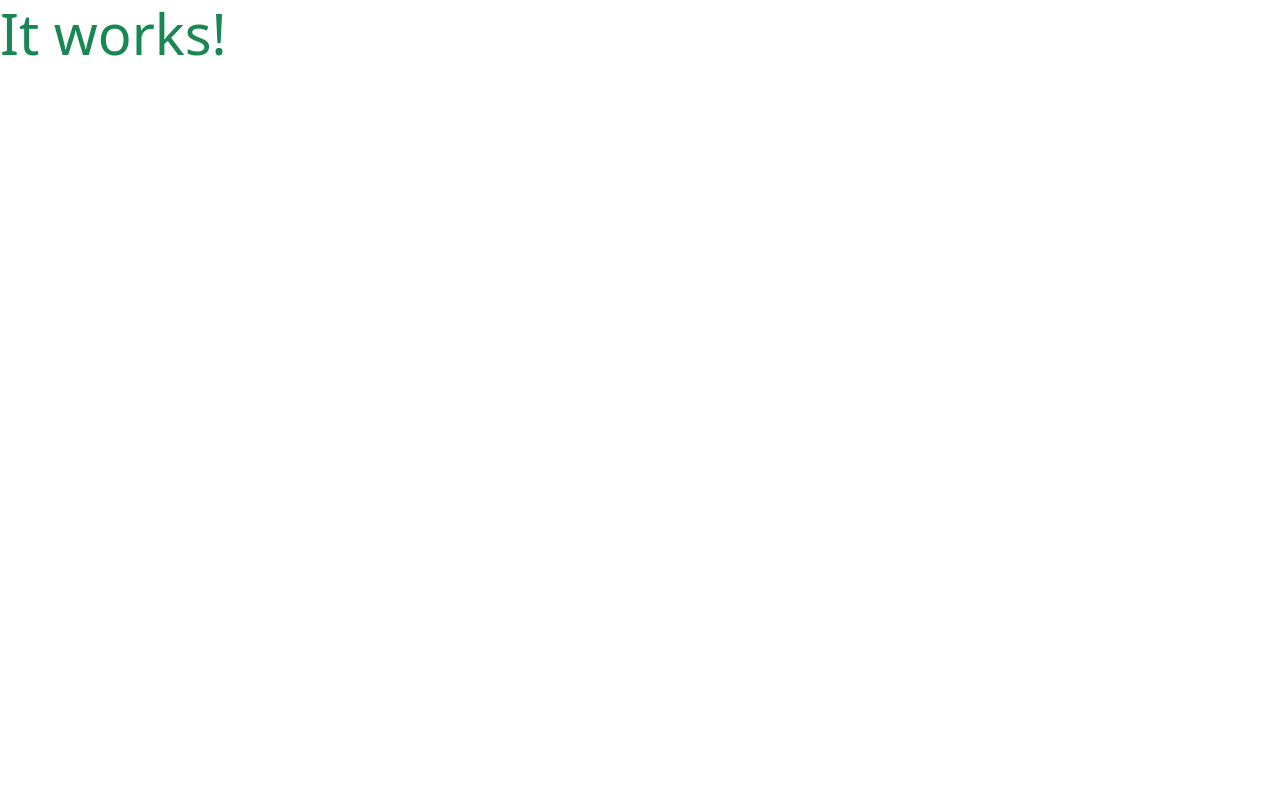
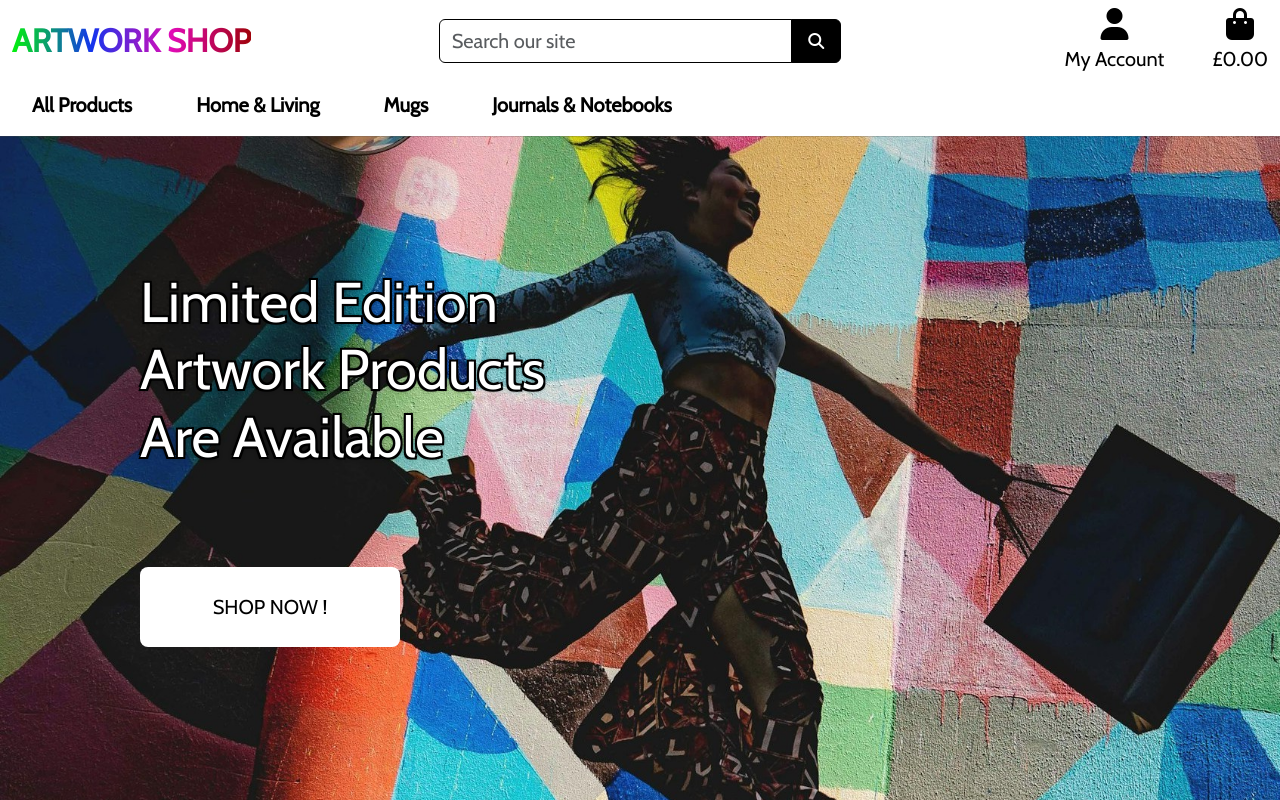
Before and after one commit to ManalAbdulqawi/artwork-online-shop, a Django app: page / in a window 1280 px wide. Before the commit the page is almost empty. Run offline with Django 4.2, Linux system fonts and the light colour scheme; some libraries are stand-ins or nearby versions.

Commit message:
style home bage and make it responsive for mobile

```diff
--- a/artwork_shop/settings.py
+++ b/artwork_shop/settings.py
@@ -144,6 +144,12 @@ USE_TZ = True
 # Static files (CSS, JavaScript, Images)
 # https://docs.djangoproject.com/en/4.2/howto/static-files/
 
+STATIC_URL = '/static/'
+STATICFILES_DIRS = (os.path.join(BASE_DIR, 'static'),)
+
+MEDIA_URL = '/media/'
+MEDIA_ROOT = os.path.join(BASE_DIR, 'media')
+
 STATIC_URL = 'static/'
 
 # Default primary key field type
--- a/artwork_shop/urls.py
+++ b/artwork_shop/urls.py
@@ -16,11 +16,12 @@ Including another URLconf
 """
 from django.contrib import admin
 from django.urls import path, include
+from django.conf import settings
+from django.conf.urls.static import static
 
 urlpatterns = [
     path('admin/', admin.site.urls),
     path('accounts/', include('allauth.urls')),
     path('', include('home.urls')),
 
-
-]
+] + static(settings.MEDIA_URL, document_root=settings.MEDIA_ROOT)
--- a/home/templates/home/index.html
+++ b/home/templates/home/index.html
@@ -2,6 +2,27 @@
 
 {% load static %}
 
+{% block page_header %}
+    <div class="container header-container">
+        <div class="row">
+            <div class="col"></div>
+        </div>
+    </div>
+{% endblock %}
+
 {% block content %}
-    <h1 class="display-4 text-success">It works!</h1>
+    <div class="container h-100">
+        <div class="row h-100">
+            <div class="col-7 col-md-6 my-auto">
+                <h1 class="display-4 logo-font text-shadowh1">
+                   Limited Edition Artwork Products Are Available
+                </h1>
+                <div class="extra-margin">
+                    <h4>
+                        <a href="" class="shop-now-button btn btn-lg text-uppercase py-4">Shop Now !</a>
+                    </h4>
+                </div>
+            </div>
+        </div>
+    </div>
 {% endblock %}
--- /dev/null
+++ b/static/css/base.css
@@ -0,0 +1,103 @@
+html {
+    height: 100%;
+}
+
+body {
+    background: url('/media/homepage_background.jpg') no-repeat center center fixed;
+    background-size: cover;
+    height: calc(100vh - 164px);
+    color: #555;
+    font-family: 'Cabin';
+}
+
+/* from Bulma */
+.icon {
+    align-items: center;
+    display: inline-flex;
+    justify-content: center;
+    height: 1.5rem;
+    width: 1.5rem;
+}
+
+.logo {
+    font-size: 2rem;
+    font-weight: 900;
+    background: linear-gradient(to right, #03f10b, #1434ed,rgb(225, 11, 182),rgb(159, 2, 10));
+    -webkit-background-clip: text; /* for Safari/Chrome */
+    background-clip: text;
+    color: transparent; /* hide original text color */
+    -webkit-text-fill-color: transparent; /* for Safari */
+    text-transform: uppercase;
+}
+
+.extra-margin {
+  margin-top: 6rem;   /* example size, adjust as needed */
+  margin-bottom: 3rem; /* or just margin-top if only spacing needed */
+}
+
+.main-logo-link {
+    width: fit-content;
+}
+.text-shadowh1{
+   color: white;
+   text-shadow:
+    -2px -2px 0 #000,
+    2px -2px 0 #000,
+    -2px 2px 0 #000,
+    2px 2px 0 #000,
+    0 0 5px #000; /* optional: adds a glow or soft border */
+}
+.shop-now-button {
+    background: white;
+    color: black;
+    min-width: 260px;
+}
+
+.btn-black {
+    background: black;
+    color: white;
+}
+.search-input{
+    width:50rem;
+}
+.shop-now-button:hover,
+.shop-now-button:active,
+.shop-now-button:focus,
+.btn-black:hover,
+.btn-black:active,
+.btn-black:focus {
+    background: black;
+    color: white;
+}
+
+.text-black {
+    color: #000 !important;
+}
+
+.border-black {
+    border: 1px solid black !important;
+}
+
+/* -------------------------------- Media Queries */
+
+/* Slightly larger container on xl screens */
+@media (min-width: 1200px) {
+  .container {
+    max-width: 80%;
+  }
+}
+
+/* fixed top navbar only on medium and up */
+@media (min-width: 992px) {
+    .fixed-top-desktop-only {
+        position: fixed;
+        top: 0;
+        right: 0;
+        left: 0;
+        z-index: 1030;
+    }
+
+    .header-container {
+        padding-top: 164px;
+    }
+}
--- a/templates/allauth/base.html
+++ /dev/null
@@ -1,57 +0,0 @@
-{% load static %}
-<!doctype html>
-<html lang="en">
-  <head>
-    {% block meta %}
-    <meta http-equiv="X-UA-Compatible" content="ie=edge">
-    <meta charset="utf-8">
-    <meta name="viewport" content="width=device-width, initial-scale=1">
-    {% endblock %}
-
-    {% block extra_meta %}
-    {% endblock %}
-
-    {% block corecss %}
-    <!-- Bootstrap CSS -->
-    <link href="https://cdn.jsdelivr.net/npm/bootstrap@5.3.8/dist/css/bootstrap.min.css" rel="stylesheet" integrity="sha384-sRIl4kxILFvY47J16cr9ZwB07vP4J8+LH7qKQnuqkuIAvNWLzeN8tE5YBujZqJLB" crossorigin="anonymous">
-    {% endblock %}
-
-    {% block extra_css %}
-    {% endblock %}
-
-    {% block corejs %}
-
-    <!-- Font Awesome -->
-  <script src="https://kit.fontawesome.com/2232679ca6.js" crossorigin="anonymous"></script>
-    <!-- jQuery -->
-  <script src="https://cdn.jsdelivr.net/npm/jquery@3.5.1/dist/jquery.min.js"
-    integrity="sha256-9/aliU8dGd2tb6OSsuzixeV4y/faTqgFtohetphbbj0=" crossorigin="anonymous"></script>
-        <!-- Bootstrap Bundle JS (includes Popper) -->
-  <script src="https://cdn.jsdelivr.net/npm/@popperjs/core@2.11.8/dist/umd/popper.min.js" integrity="sha384-I7E8VVD/ismYTF4hNIPjVp/Zjvgyol6VFvRkX/vR+Vc4jQkC+hVqc2pM8ODewa9r" crossorigin="anonymous"></script>
-  <script src="https://cdn.jsdelivr.net/npm/bootstrap@5.3.8/dist/js/bootstrap.bundle.min.js" integrity="sha384-FKyoEForCGlyvwx9Hj09JcYn3nv7wiPVlz7YYwJrWVcXK/BmnVDxM+D2scQbITxI" crossorigin="anonymous"></script>
-    {% endblock %}
-
-    {% block extra_js %}
-    {% endblock %}
-
-    <title>Artwork Shop {% block extra_title %}{% endblock %}</title>
-
-  </head>
-  <body>
-     <header class="container-fluid fixed-top"></header>
-
-    {% if messages %}
-        <div class="message-container"></div>
-    {% endif %}
-
-    {% block page_header %}
-    {% endblock %}
-
-    {% block content %}
-    {% endblock %}
-
-    {% block postloadjs %}
-    {% endblock %}
-
-  </body>
-</html>
--- /dev/null
+++ b/templates/base.html
@@ -0,0 +1,133 @@
+{% load static %}
+<!doctype html>
+<html lang="en">
+  <head>
+    {% block meta %}
+    <meta http-equiv="X-UA-Compatible" content="ie=edge">
+    <meta charset="utf-8">
+    <meta name="viewport" content="width=device-width, initial-scale=1">
+    {% endblock %}
+
+    {% block extra_meta %}
+    {% endblock %}
+
+    {% block corecss %}
+    <!-- Bootstrap CSS -->
+    <link href="https://cdn.jsdelivr.net/npm/bootstrap@5.3.8/dist/css/bootstrap.min.css" rel="stylesheet" integrity="sha384-sRIl4kxILFvY47J16cr9ZwB07vP4J8+LH7qKQnuqkuIAvNWLzeN8tE5YBujZqJLB" crossorigin="anonymous">
+    <link rel="stylesheet" href="https://fonts.googleapis.com/css?family=Cabin&display=swap">
+    <link rel="stylesheet" href="{% static 'css/base.css' %}">
+    {% endblock %}
+
+    {% block extra_css %}
+    {% endblock %}
+
+    {% block corejs %}
+
+    <!-- Font Awesome -->
+  <script src="https://kit.fontawesome.com/2232679ca6.js" crossorigin="anonymous"></script>
+    <!-- jQuery -->
+  <script src="https://cdn.jsdelivr.net/npm/jquery@3.5.1/dist/jquery.min.js"
+    integrity="sha256-9/aliU8dGd2tb6OSsuzixeV4y/faTqgFtohetphbbj0=" crossorigin="anonymous"></script>
+    <!-- Bootstrap Bundle JS (includes Popper) -->
+  <script src="https://cdn.jsdelivr.net/npm/@popperjs/core@2.11.8/dist/umd/popper.min.js" integrity="sha384-I7E8VVD/ismYTF4hNIPjVp/Zjvgyol6VFvRkX/vR+Vc4jQkC+hVqc2pM8ODewa9r" crossorigin="anonymous"></script>
+  <script src="https://cdn.jsdelivr.net/npm/bootstrap@5.3.8/dist/js/bootstrap.bundle.min.js" integrity="sha384-FKyoEForCGlyvwx9Hj09JcYn3nv7wiPVlz7YYwJrWVcXK/BmnVDxM+D2scQbITxI" crossorigin="anonymous"></script>
+    {% endblock %}
+
+    {% block extra_js %}
+    {% endblock %}
+
+    <title>Artwork Shop {% block extra_title %}{% endblock %}</title>
+
+  </head>
+  <body>
+     <header class="container-fluid fixed-top">
+     <div id="topnav" class="row bg-white pt-lg-2 d-none d-lg-flex">
+      <div class="col-12 col-lg-4  my-auto py-1 py-lg-0 text-center text-lg-left">
+        <a href="{% url 'home' %}" class="nav-link main-logo-link">
+          <h2 class="logo my-0">Artwork Shop</h2>
+        </a>
+      </div>
+  <div class="col-12 col-lg-4 my-auto py-1 py-lg-0">
+  <form method="GET" action="">
+    <div class="input-group w-100">
+      <input class="form-control border border-black  fs-5" type="text" name="q" placeholder="Search our site">
+      <button class="btn btn-black border border-black rounded-end" type="submit">
+        <span class="icon">
+          <i class="fas fa-search"></i>
+        </span>
+      </button>
+    </div>
+  </form>
+</div>
+<div class="col-12 col-lg-4 my-auto py-1 py-lg-0">
+  <ul class="d-flex justify-content-end align-items-center mb-0 gap-5 list-unstyled">
+    <!-- My Account Dropdown -->
+    <li class="dropdown">
+      <a class="text-black nav-link" href="#" id="user-options" data-bs-toggle="dropdown" aria-haspopup="true" aria-expanded="false">
+        <div class="d-flex flex-column align-items-center">
+          <i class="fas fa-user fa-2x mb-1"></i> <!-- Margin bottom for spacing -->
+          <small class="m-0 fs-5">My Account</small>
+        </div>
+      </a>
+      <div class="dropdown-menu border-0" aria-labelledby="user-options">
+        {% if request.user.is_authenticated %}
+          <a href="" class="dropdown-item">My Profile</a>
+          <a href="{% url 'account_logout' %}" class="dropdown-item">Logout</a>
+        {% else %}
+          <a href="{% url 'account_signup' %}" class="dropdown-item">Register</a>
+          <a href="{% url 'account_login' %}" class="dropdown-item">Login</a>
+        {% endif %}
+      </div>
+    </li>
+    <!-- Shopping Bag -->
+    <li>
+      <a class="{% if grand_total %}text-info fw-bold{% else %}text-black{% endif %} nav-link" href="">
+        <div class="d-flex flex-column align-items-center">
+          <i class="fas fa-shopping-bag fa-2x mb-1"></i> <!-- Margin bottom for spacing -->
+          <small class="m-0 fs-5">
+            {% if grand_total %}
+              ${{ grand_total|floatformat:2 }}
+            {% else %}
+              £0.00
+            {% endif %}
+          </small>
+        </div>
+      </a>
+    </li>
+  </ul>
+  </div>
+  </div>
+  <div class="row bg-white">
+  <nav class="navbar navbar-expand-lg navbar-light w-100">
+    <button class="navbar-toggler" type="button"
+            data-bs-toggle="collapse"
+            data-bs-target="#main-nav"
+            aria-controls="main-nav"
+            aria-expanded="false"
+            aria-label="Toggle navigation">
+      <span class="navbar-toggler-icon"></span>
+    </button>
+    {% include 'includes/mobile-top-header.html' %}
+    {% include 'includes/main-nav.html' %}
+  </nav>
+</div>
+ <div class="row">
+      <hr ></h1>
+    </div>
+    </header>
+
+    {% if messages %}
+        <div class="message-container"></div>
+    {% endif %}
+
+    {% block page_header %}
+    {% endblock %}
+
+    {% block content %}
+    {% endblock %}
+
+    {% block postloadjs %}
+    {% endblock %}
+
+  </body>
+</html>
--- /dev/null
+++ b/templates/includes/main-nav.html
@@ -0,0 +1,48 @@
+<div class="collapse navbar-collapse" id="main-nav">
+    <ul class="navbar-nav w-auto d-flex justify-content-start">
+        <li class="nav-item dropdown me-5">
+            <a class="fw-bold fs-5 nav-link text-black mr-5" href="#" id="all-products-link" data-bs-toggle="dropdown" aria-haspopup="true" aria-expanded="false">
+                All Products
+            </a>
+            <div class="dropdown-menu border-0" aria-labelledby="all-products-link">
+                <a href="" class="dropdown-item">By Price</a>
+                <a href="" class="dropdown-item">By Category</a>
+                <a href="" class="dropdown-item">All Products</a>
+            </div>
+        </li>
+
+        <li class="nav-item dropdown me-5">
+            <a class="fs-5 fw-bold nav-link text-black mr-5" href="#" id="clothing-link" data-bs-toggle="dropdown" aria-haspopup="true" aria-expanded="false">
+                Home &amp; Living
+            </a>
+            <div class="dropdown-menu border-0" aria-labelledby="clothing-link">
+                <a href="" class="dropdown-item">Duvet Cover</a>
+                <a href="" class="dropdown-item">Comforter</a>
+                <a href="" class="dropdown-item">Crushed Velvet Blanket</a>
+                <a href="" class="dropdown-item">All Home &amp; Living</a>
+            </div>
+        </li>
+
+        <li class="nav-item dropdown me-5">
+            <a class="fs-5 fw-bold nav-link text-black mr-5" href="#" id="homeware-link" data-bs-toggle="dropdown" aria-haspopup="true" aria-expanded="false">
+                Mugs
+            </a>
+            <div class="dropdown-menu border-0" aria-labelledby="homeware-link">
+                <a href="" class="dropdown-item">Whit Mug</a>
+                <a href="" class="dropdown-item">Black Mug</a>
+                <a href="" class="dropdown-item">Colourful Mug</a>
+                <a href="" class="dropdown-item">All Mugs</a>
+
+            </div>
+        </li>
+        <li class="nav-item dropdown me-5">
+            <a class="fs-5 fw-bold nav-link text-black mr-5" href="#" id="homeware-link" data-bs-toggle="dropdown" aria-haspopup="true" aria-expanded="false">
+                Journals &amp; Notebooks
+            </a>
+            <div class="dropdown-menu border-0" aria-labelledby="homeware-link">
+                <a href="" class="dropdown-item">Hardcover Journal Matt</a>
+                <a href="" class="dropdown-item">All Journals &amp; Notebooks</a>
+            </div>
+        </li>
+    </ul>
+</div>
--- /dev/null
+++ b/templates/includes/mobile-top-header.html
@@ -0,0 +1,59 @@
+<li class="list-inline-item">
+    <a class="text-black nav-link d-block d-lg-none" href="#" id="mobile-search" data-bs-toggle="dropdown" aria-haspopup="true" aria-expanded="false">
+        <div class="text-center">
+            <div><i class="fas fa-search fa-lg"></i></div>
+            <p class="my-0">Search</p>
+        </div>
+    </a>
+    <div class="dropdown-menu border-0 w-100 p-3 rounded-0 my-0" aria-labelledby="mobile-search">
+        <form class="form" method="GET" action="">
+            <div class="input-group w-100">
+                <input class="form-control border border-black rounded-0" type="text" name="q" placeholder="Search our site">
+                <div class="input-group-append">
+                    <!-- Note: Bootstrap 5 removes .input-group-append, so just place button directly -->
+                    <button class="form-control btn btn-black border border-black rounded-0" type="submit">
+                        <span class="icon">
+                            <i class="fas fa-search"></i>
+                        </span>
+                    </button>
+                </div>
+            </div>
+        </form>
+    </div>
+</li>
+
+<li class="list-inline-item dropdown">
+    <a class="text-black nav-link d-block d-lg-none" href="#" id="user-options" data-bs-toggle="dropdown" aria-haspopup="true" aria-expanded="false">
+        <div class="text-center">
+            <div><i class="fas fa-user fa-lg"></i></div>
+            <p class="my-0">My Account</p>
+        </div>
+    </a>
+    <div class="dropdown-menu border-0" aria-labelledby="user-options">
+        {% if request.user.is_authenticated %}
+            {% if request.user.is_superuser %}
+                <a href="{% url 'account_logout' %}" class="dropdown-item">Product Management</a>
+            {% endif %}
+            <a href="" class="dropdown-item">My Profile</a>
+            <a href="{% url 'account_logout' %}" class="dropdown-item">Logout</a>
+        {% else %}
+            <a href="{% url 'account_signup' %}" class="dropdown-item">Register</a>
+            <a href="{% url 'account_login' %}" class="dropdown-item">Login</a>
+        {% endif %}
+    </div>
+</li>
+
+<li class="list-inline-item">
+    <a class="{% if grand_total %}text-primary fw-bold{% else %}text-black{% endif %} nav-link d-block d-lg-none" href="">
+        <div class="text-center">
+            <div><i class="fas fa-shopping-bag fa-lg"></i></div>
+            <p class="my-0">
+                {% if grand_total %}
+                    ${{ grand_total|floatformat:2 }}
+                {% else %}
+                    $0.00
+                {% endif %}
+            </p>
+        </div>
+    </a>
+</li>
```
Also changed, not shown: media/homepage_background.jpg (added).
